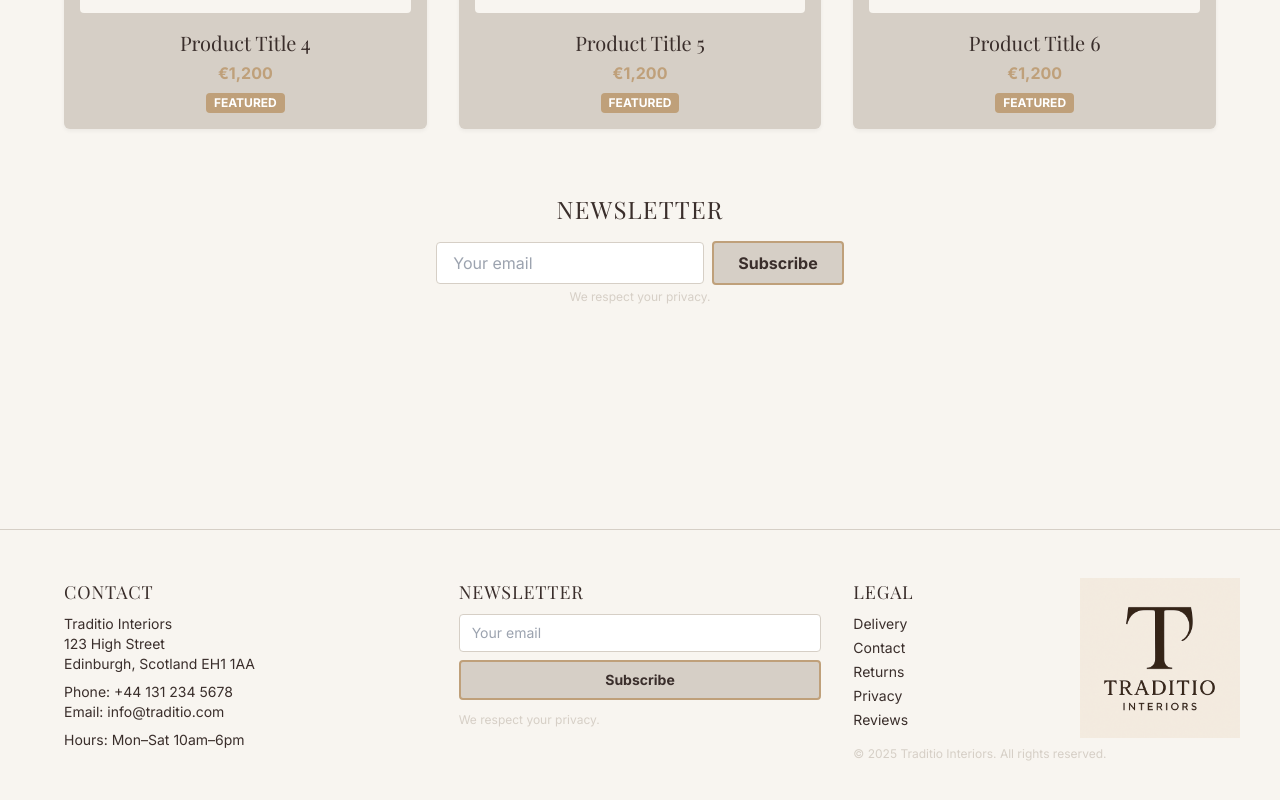
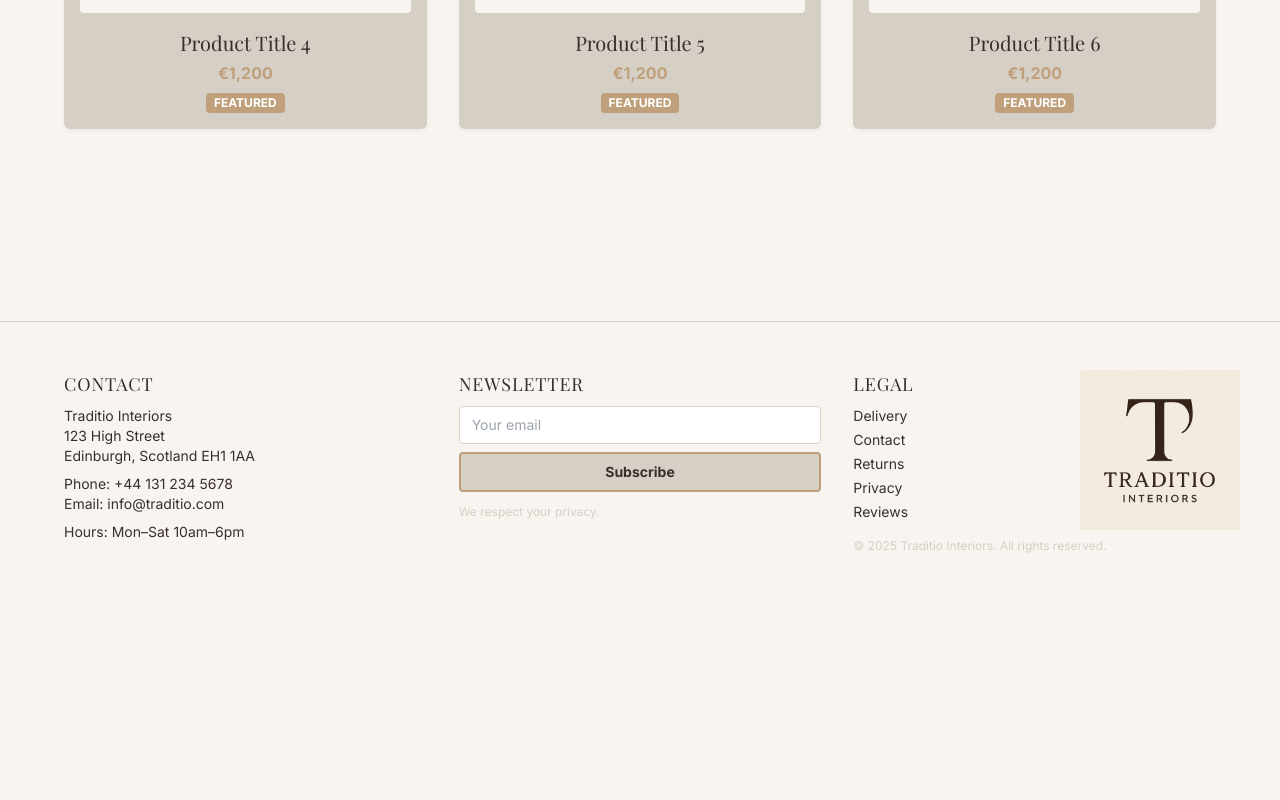
Before and after one commit to AutoJenny/traditio-site, a Next.js app: page / in a window 1280 px wide. Shown: the part 1031-1831 px from the top of the page. After the commit the page ends 1633 px from the top, so only its background shows below. Built offline with nearby package versions, Linux system fonts and the light colour scheme.

Commit message:
refactor: Remove newsletter signup from homepage (already in footer)

```diff
--- a/src/app/page.tsx
+++ b/src/app/page.tsx
@@ -31,15 +31,6 @@ export default function Home() {
           </div>
         ))}
       </section>
-      {/* Newsletter Signup */}
-      <section className="w-full max-w-md mx-auto mb-24 text-center">
-        <h3 className="font-heading text-2xl mb-4 uppercase tracking-wider">Newsletter</h3>
-        <form className="flex flex-col sm:flex-row gap-2 justify-center items-center">
-          <input type="email" placeholder="Your email" className="border border-sand rounded px-4 py-2 w-full sm:w-auto" aria-label="Email address" />
-          <button type="submit" className="bg-sand text-espresso font-bold rounded px-6 py-2 border-2 border-brass transition-colors duration-200 hover:bg-espresso hover:text-ivory">Subscribe</button>
-        </form>
-        <span className="text-xs text-sand mt-1 block">We respect your privacy.</span>
-      </section>
     </main>
   );
 }
```
